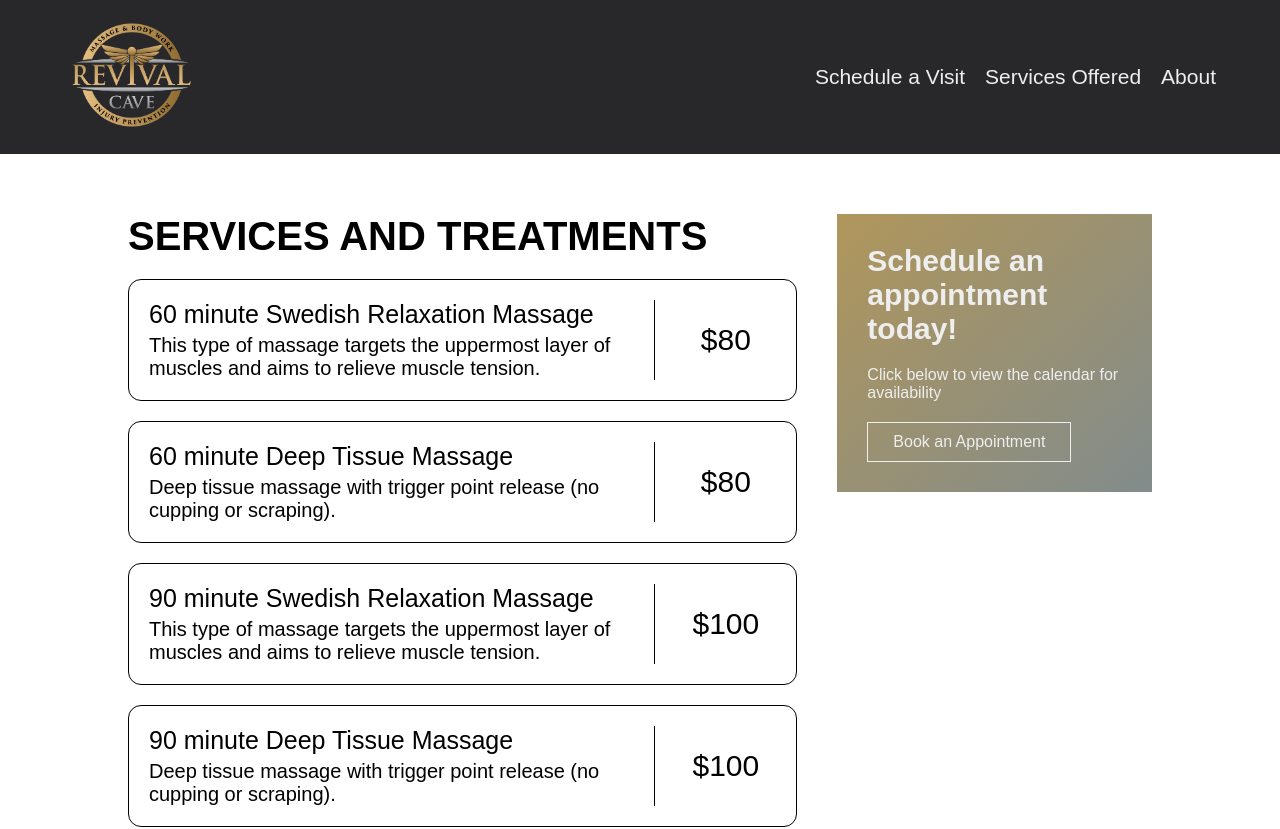
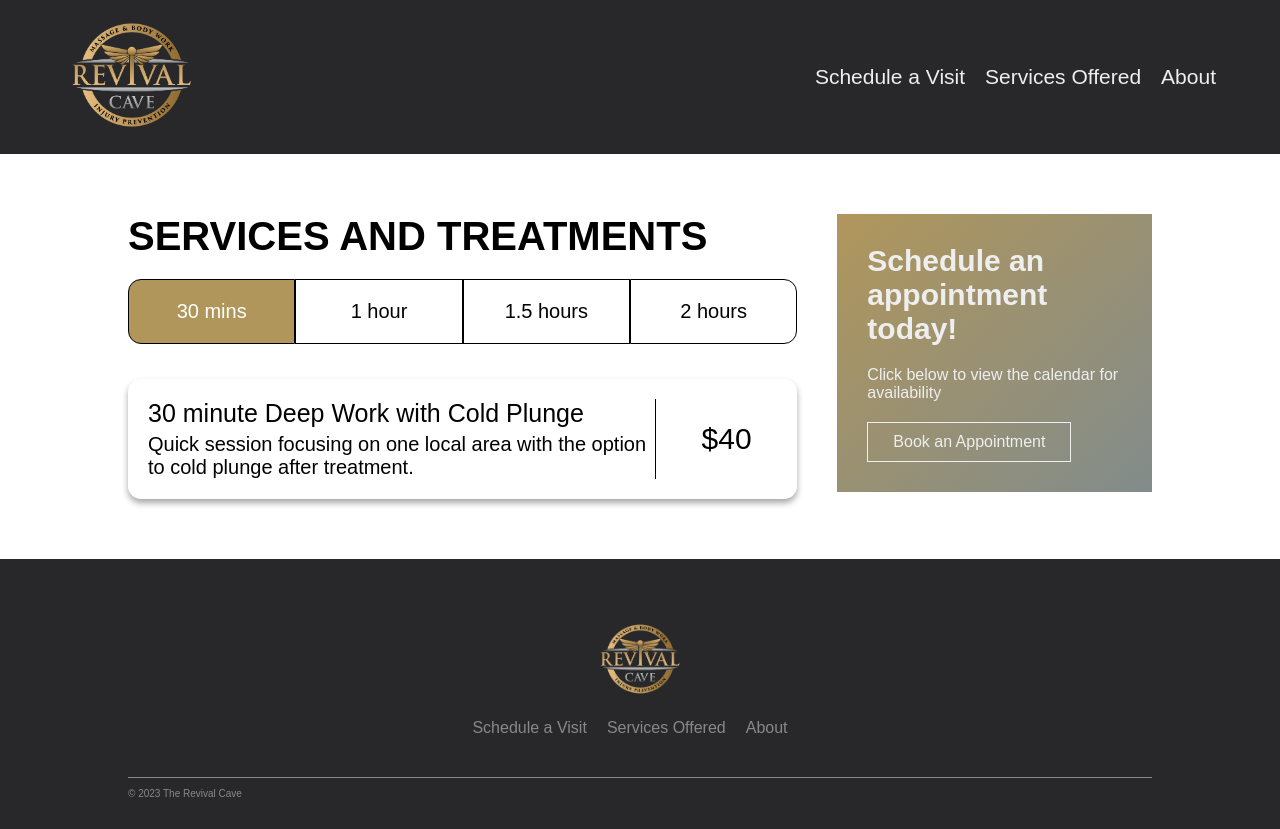
Before and after one commit to alexfotopoulos/revival-cave, a Next.js app: page /services in a window 1280 px wide. Shown: the top 829 px of the page. Built offline with nearby package versions, Linux system fonts and the light colour scheme.

Commit message:
updated services page and added additional serivces to servicesData

```diff
--- a/components/utilities/Service.js
+++ b/components/utilities/Service.js
@@ -1,6 +1,7 @@
 import styles from "./Service.module.scss";
 
 export default function Service(props) {
+
     return (
         <div className={styles.service}>
             <div className={styles.serviceDescription}>
--- a/components/utilities/Service.module.scss
+++ b/components/utilities/Service.module.scss
@@ -2,10 +2,11 @@
 @import "../../styles/sass/abstracts/mixins";
 
 .service {
-    border: 1px solid black;
+    // border: 1px solid black;
     border-radius: 1.3rem;
     padding: 2rem;
     font-size: $font-size-medium;
+    box-shadow: $shadow-std;
 
     display: flex;
 }
@@ -19,7 +20,7 @@
 .serviceDescription h3 {
     font-size: 2.5rem;
     font-weight: 500;
-    margin-bottom: .5rem;
+    margin-bottom: 0.5rem;
 }
 
 .servicePricing {
--- a/helpers/services.js
+++ /dev/null
@@ -1,34 +0,0 @@
-const services = [
-    {
-        id: 1,
-        title: "60 minute Swedish Relaxation Massage",
-        description: "This type of massage targets the uppermost layer of muscles and aims to relieve muscle tension.",
-        price: "80"
-    },
-    {
-        id: 2,
-        title: "60 minute Deep Tissue Massage",
-        description: "Deep tissue massage with trigger point release (no cupping or scraping).",
-        price: "80"
-    },
-    {
-        id: 3,
-        title: "90 minute Swedish Relaxation Massage",
-        description: "This type of massage targets the uppermost layer of muscles and aims to relieve muscle tension.",
-        price: "100"
-    },
-    {
-        id: 4,
-        title: "90 minute Deep Tissue Massage",
-        description: "Deep tissue massage with trigger point release (no cupping or scraping).",
-        price: "100"
-    },
-    {
-        id: 5,
-        title: "90 minute Performance Treatment",
-        description: "Treatment includes deep tissue body work, sports stretching, cupping, IASTM (scraping), and hot/cold therapy.",
-        price: "100"
-    }
-]
-
-export default services;
--- /dev/null
+++ b/helpers/servicesData.js
@@ -0,0 +1,100 @@
+const servicesData = [
+    {
+        id: 1,
+        title: "30 minute Deep Work with Cold Plunge",
+        description:
+            "Quick session focusing on one local area with the option to cold plunge after treatment.",
+        price: "40",
+        duration: 30,
+    },
+    {
+        id: 2,
+        title: "60 minute Swedish Relaxation Massage",
+        description:
+            "Swedish relaxation massage targets the uppermost layer of muscles and aims to relieve muscle tension.",
+        price: "80",
+        duration: 60,
+    },
+    {
+        id: 3,
+        title: "60 minute Deep Tissue Massage",
+        description:
+            "Deep tissue massage with trigger point release (no cupping or scraping).",
+        price: "80",
+        duration: 60,
+    },
+    {
+        id: 4,
+        title: "60 minute Performance Treatment",
+        description:
+            "Treatment includes Deep tissue body work, sports stretching, cupping, IASTM (scraping), and hot/cold therapy",
+        price: "80",
+        duration: 60,
+    },
+    {
+        id: 5,
+        title: "60 minute Lymphatic Drainage Massage",
+        description:
+            "Lymphatic drainage massage relieves swelling that happens when medical treatment or illness blocks your lymphatic system",
+        price: "80",
+        duration: 60,
+    },
+    {
+        id: 6,
+        title: "90 minute Swedish Relaxation Massage",
+        description:
+            "Swedish relaxation massage targets the uppermost layer of muscles and aims to relieve muscle tension.",
+        price: "100",
+        duration: 90,
+    },
+    {
+        id: 7,
+        title: "90 minute Deep Tissue Massage",
+        description:
+            "Deep tissue massage with trigger point release (no cupping or scraping).",
+        price: "100",
+        duration: 90,
+    },
+    {
+        id: 8,
+        title: "90 minute Performance Treatment",
+        description:
+            "Treatment includes deep tissue body work, sports stretching, cupping, IASTM (scraping), and hot/cold therapy.",
+        price: "100",
+        duration: 90,
+    },
+    {
+        id: 9,
+        title: "90 minute Lymphatic Drainage Massage",
+        description:
+            "Lymphatic drainage massage relieves swelling that happens when medical treatment or illness blocks your lymphatic system",
+        price: "100",
+        duration: 90,
+    },
+    {
+        id: 10,
+        title: "120 minute Deep Tissue Massage",
+        description:
+            "Deep tissue massage with trigger point release (no cupping or scraping).",
+        price: "140",
+        duration: 120,
+    },
+    {
+        id: 11,
+        title: "120 minute Swedish Relaxation Massage",
+        description:
+            "Swedish relaxation massage targets the uppermost layer of muscles and aims to relieve muscle tension.",
+        price: "140",
+        duration: 120,
+    },
+    {
+        id: 12,
+        title: "120 minute Performance Treatment",
+        description:
+            "Treatment includes Deep tissue body work, sports stretching, cupping, IASTM (scraping), and hot/cold therapy.",
+        price: "140",
+        duration: 120,
+    },
+];
+
+export default servicesData;
--- a/pages/services.js
+++ b/pages/services.js
@@ -1,21 +1,108 @@
+import { useState, useEffect } from "react";
 import styles from "../styles/pageStyles/services.module.scss";
 import Navbar from "@/components/layouts/Navbar";
 import ScheduleNow from "@/components/utilities/ScheduleNow";
 import Footer from "@/components/layouts/Footer";
 import Service from "@/components/utilities/Service";
-import services from "@/helpers/services";
+import servicesData from "@/helpers/servicesData";
 
 export default function Services() {
+    //initial state to determine which services should be rendered
+    const [duration, setDuration] = useState(30);
+    const [displayedServices, setDisplayedServices] = useState([]);
+
+    //set initial displayedServices value
+    useEffect(() => {
+        //filter services by duration === 30 minutes
+        let initialDisaplyedServices = servicesData.filter(
+            (s) => s.duration === duration
+        );
+        setDisplayedServices(initialDisaplyedServices);
+    }, [setDisplayedServices]);
+
+    function durationHandler(value) {
+        setDuration(value);
+        let newDisaplyedServices = servicesData.filter(
+            (s) => s.duration === value
+        );
+        setDisplayedServices(newDisaplyedServices);
+    }
+
     return (
         <div>
             <Navbar />
             <div className={styles.servicesPage}>
                 <div className={styles.servicesSection1}>
-                    <h1 className={styles.servicesHeading}>Services and Treatments</h1>
+                    <h1 className={styles.servicesHeading}>
+                        Services and Treatments
+                    </h1>
+                    <div className={styles.durationToggleContainer}>
+                        <div
+                            className={styles.duration}
+                            onClick={() => durationHandler(30)}
+                            style={
+                                duration === 30
+                                    ? {
+                                          backgroundColor: "rgb(176, 150, 91)",
+                                          color: "white",
+                                      }
+                                    : null
+                            }
+                        >
+                            30 mins
+                        </div>
+                        <div
+                            className={styles.duration}
+                            onClick={() => durationHandler(60)}
+                            style={
+                                duration === 60
+                                    ? {
+                                          backgroundColor: "rgb(176, 150, 91)",
+                                          color: "white",
+                                      }
+                                    : null
+                            }
+                        >
+                            1 hour
+                        </div>
+                        <div
+                            className={styles.duration}
+                            onClick={() => durationHandler(90)}
+                            style={
+                                duration === 90
+                                    ? {
+                                          backgroundColor: "rgb(176, 150, 91)",
+                                          color: "white",
+                                      }
+                                    : null
+                            }
+                        >
+                            1.5 hours
+                        </div>
+                        <div
+                            className={styles.duration}
+                            onClick={() => durationHandler(120)}
+                            style={
+                                duration === 120
+                                    ? {
+                                          backgroundColor: "rgb(176, 150, 91)",
+                                          color: "white",
+                                      }
+                                    : null
+                            }
+                        >
+                            2 hours
+                        </div>
+                    </div>
                     <div className={styles.services}>
-                        {services.map(service => (
-                            <div key={service.id}><Service title={service.title} description={service.description}
-                            price={service.price}/></div>
+                        {displayedServices.map((service) => (
+                            <div key={service.id}>
+                                <Service
+                                    title={service.title}
+                                    description={service.description}
+                                    price={service.price}
+                                />
+                            </div>
                         ))}
                     </div>
                 </div>
@@ -25,5 +112,5 @@ export default function Services() {
             </div>
             <Footer />
         </div>
-    )
+    );
 }
--- a/styles/pageStyles/services.module.scss
+++ b/styles/pageStyles/services.module.scss
@@ -16,6 +16,36 @@
     text-transform: uppercase;
 }
 
+.durationToggleContainer {
+    display: flex;
+    justify-content: space-evenly;
+    align-items: center;
+    border-radius: 1.3rem;
+    margin-bottom: $margin-bottom-medium;
+}
+
+.duration {
+    flex: 1;
+    text-align: center;
+    padding: 2rem 0;
+    transition: all 0.2s;
+    border: 1px solid black;
+
+    &:first-of-type {
+        border-top-left-radius: 1.3rem;
+        border-bottom-left-radius: 1.3rem;
+    }
+
+    &:last-of-type {
+        border-top-right-radius: 1.3rem;
+        border-bottom-right-radius: 1.3rem;
+    }
+
+    &:hover {
+        cursor: pointer;
+    }
+}
+
 .servicesSection1 {
     grid-column: 1 / 3;
 }
@@ -29,6 +59,9 @@
 }
 
 @media (max-width: 900px) {
+    .servicesHeading {
+        text-align: center;
+    }
     .servicesPage {
         grid-template-columns: 1fr;
     }
@@ -37,7 +70,7 @@
         margin-bottom: $margin-bottom-medium;
     }
     .servicesSection2 {
-        grid-column: 1 / -1
+        grid-column: 1 / -1;
     }
 }
 
--- a/styles/sass/abstracts/_variables.scss
+++ b/styles/sass/abstracts/_variables.scss
@@ -20,3 +20,6 @@ $margin-right-smaller: 1;
 $margin-right-small: 2rem;
 $margin-right-medium: 3.5rem;
 $margin-right-large: 5rem;
+
+$shadow-std: 0px 4px 6px 0px rgba(168, 168, 168, 1);
+$shadow-soft: 0px 6px 15px -8px rgb(25, 25, 25);
```
